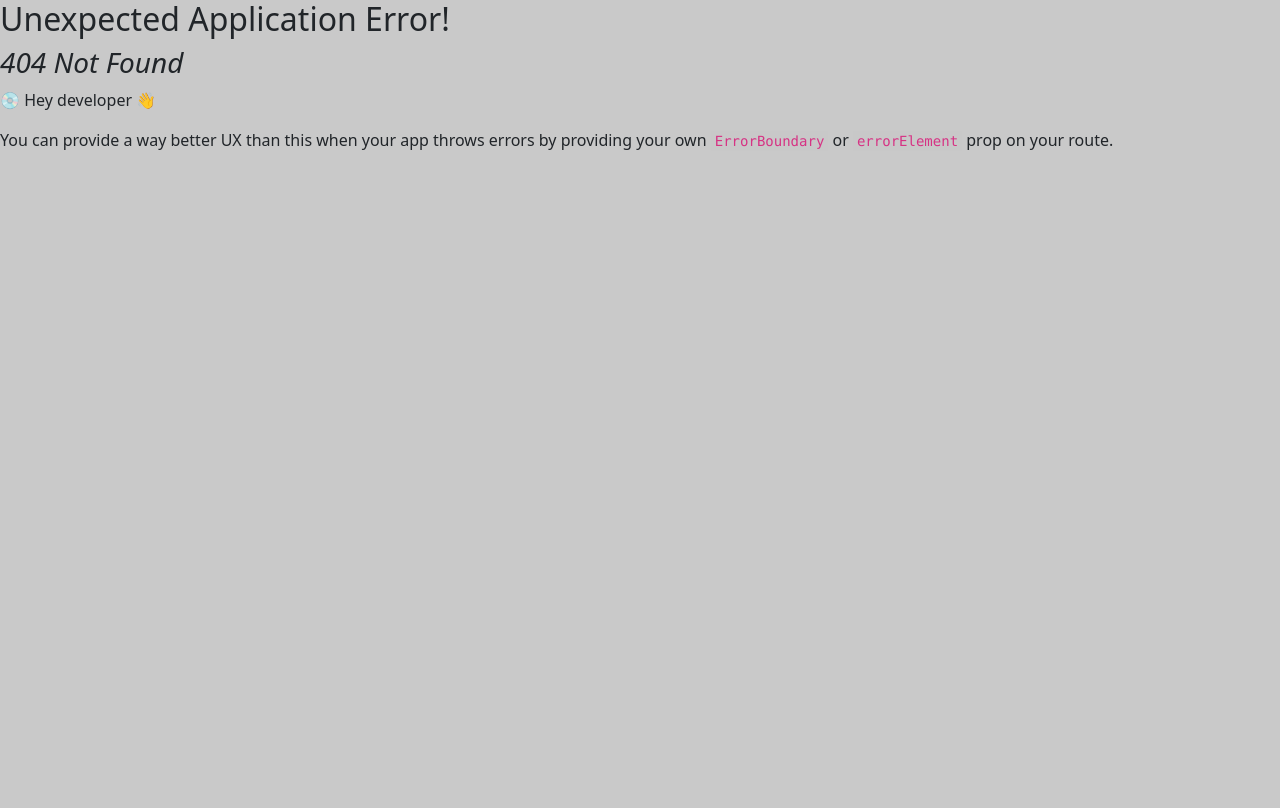
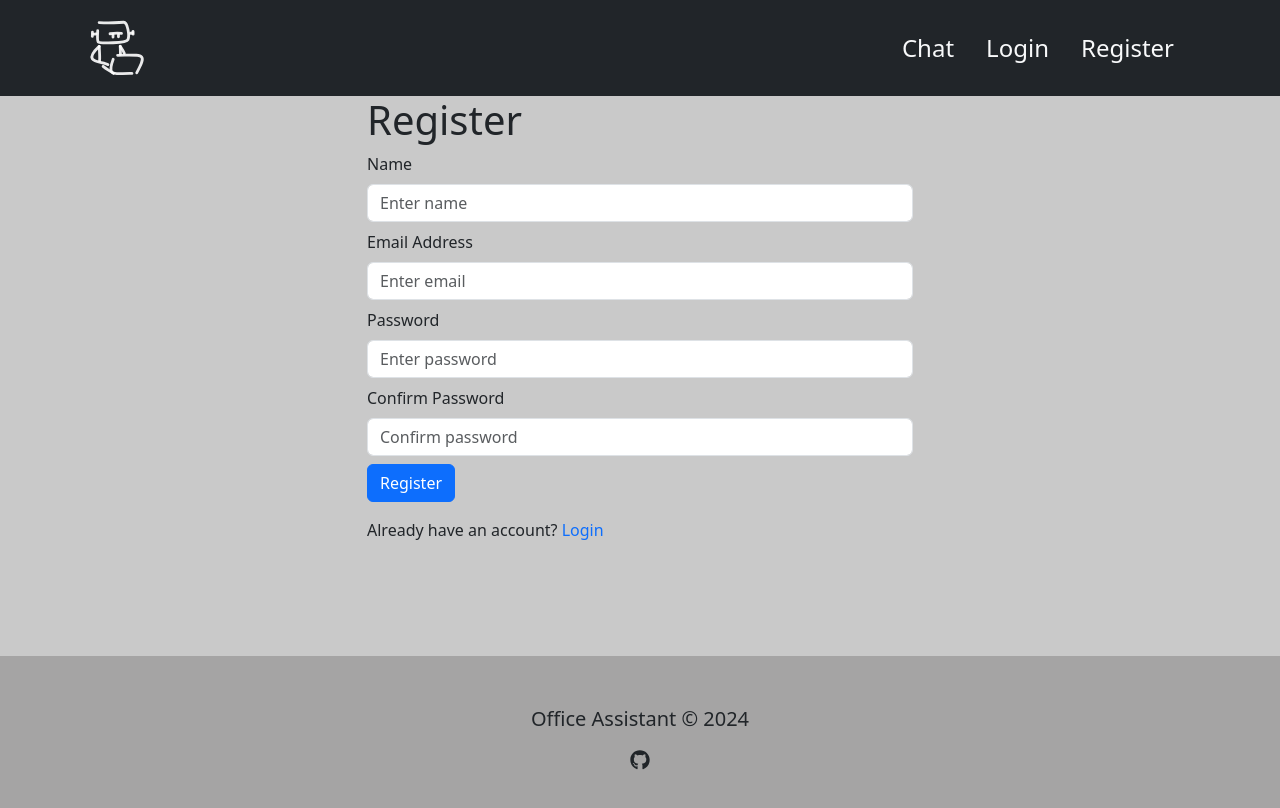
Before and after one commit to fanischam/AI-office-assistant, a React (Vite) app in the folder frontend/: page /register in a window 1280 px wide. Before the commit this address had no page. Shown: the top 808 px of the page. Built offline with nearby package versions, Linux system fonts and the light colour scheme.

Commit message:
Created Register screen and edited button functionality

```diff
--- a/frontend/src/main.tsx
+++ b/frontend/src/main.tsx
@@ -11,12 +11,14 @@ import 'bootstrap/dist/css/bootstrap.min.css';
 import './assets/styles/index.css';
 import LoginScreen from './screens/LoginScreen.tsx';
 import HomeScreen from './screens/HomeScreen.tsx';
+import RegisterScreen from './screens/RegisterScreen.tsx';
 
 const router = createBrowserRouter(
   createRoutesFromElements(
     <Route path='/' element={<App />}>
       <Route index={true} path='/' element={<HomeScreen />} />
       <Route path='/login' element={<LoginScreen />} />
+      <Route path='/register' element={<RegisterScreen />} />
     </Route>
   )
 );
--- a/frontend/src/screens/LoginScreen.tsx
+++ b/frontend/src/screens/LoginScreen.tsx
@@ -39,7 +39,7 @@ const LoginScreen: React.FC = () => {
       <Row className='py-3'>
         <Col>
           New Customer?{' '}
-          <Link to='/' className='text-decoration-none'>
+          <Link to='/register' className='text-decoration-none'>
             Register here
           </Link>
         </Col>
--- /dev/null
+++ b/frontend/src/screens/RegisterScreen.tsx
@@ -0,0 +1,55 @@
+import React from 'react';
+import FormContainer from '../components/FormContainer';
+import { Button, Col, Form, Row } from 'react-bootstrap';
+import { Link } from 'react-router-dom';
+
+const RegisterScreen: React.FC = () => {
+  return (
+    <FormContainer>
+      <h1>Register</h1>
+      <Form>
+        <Form.Group className='my-2' controlId='name'>
+          <Form.Label>Name</Form.Label>
+          <Form.Control type='name' placeholder='Enter name'></Form.Control>
+        </Form.Group>
+
+        <Form.Group className='my-2' controlId='email'>
+          <Form.Label>Email Address</Form.Label>
+          <Form.Control type='email' placeholder='Enter email'></Form.Control>
+        </Form.Group>
+
+        <Form.Group className='my-2' controlId='password'>
+          <Form.Label>Password</Form.Label>
+          <Form.Control
+            type='password'
+            placeholder='Enter password'
+          ></Form.Control>
+        </Form.Group>
+        <Form.Group className='my-2' controlId='confirmPassword'>
+          <Form.Label>Confirm Password</Form.Label>
+          <Form.Control
+            type='password'
+            placeholder='Confirm password'
+          ></Form.Control>
+        </Form.Group>
+
+        <Button disabled={false} type='submit' variant='primary'>
+          Register
+        </Button>
+
+        {/* {isLoading && <Loader />} */}
+      </Form>
+
+      <Row className='py-3'>
+        <Col>
+          Already have an account?{' '}
+          <Link to={'/login'} className='text-decoration-none'>
+            Login
+          </Link>
+        </Col>
+      </Row>
+    </FormContainer>
+  );
+};
+
+export default RegisterScreen;
```
